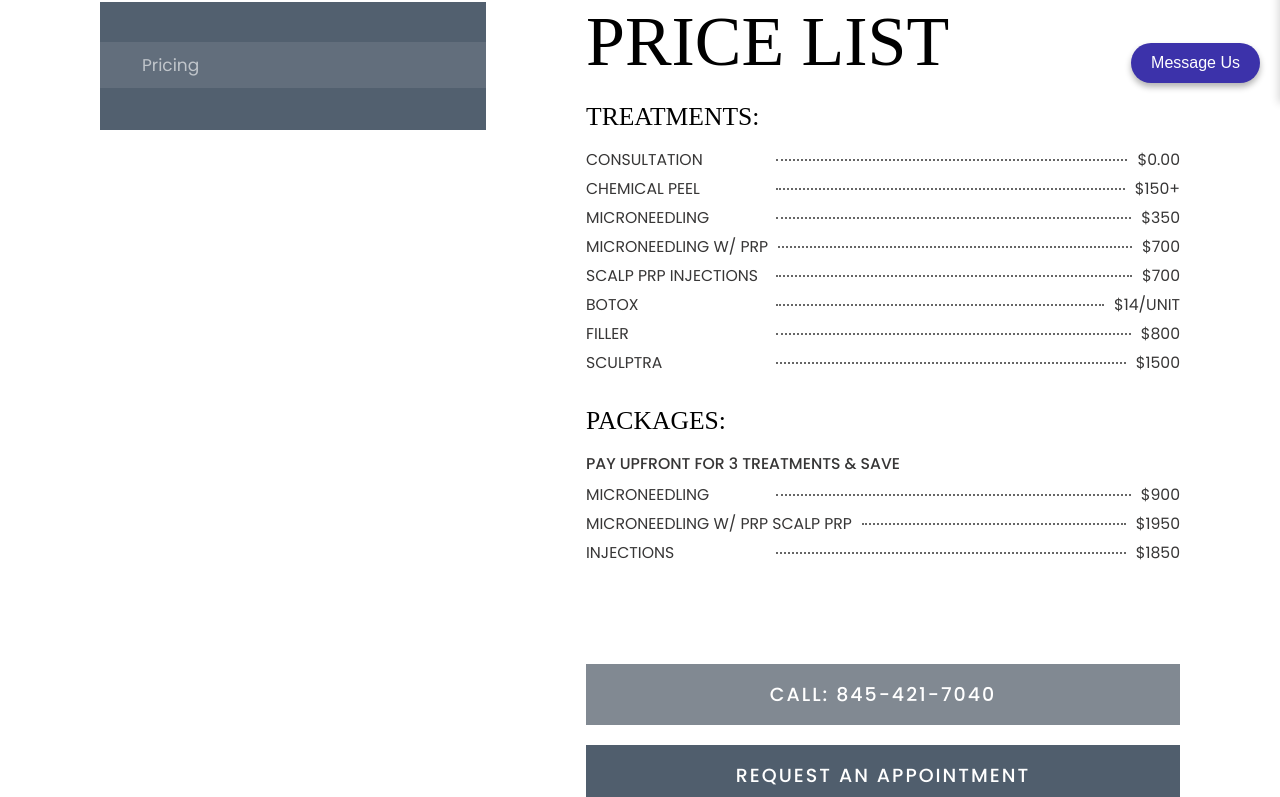
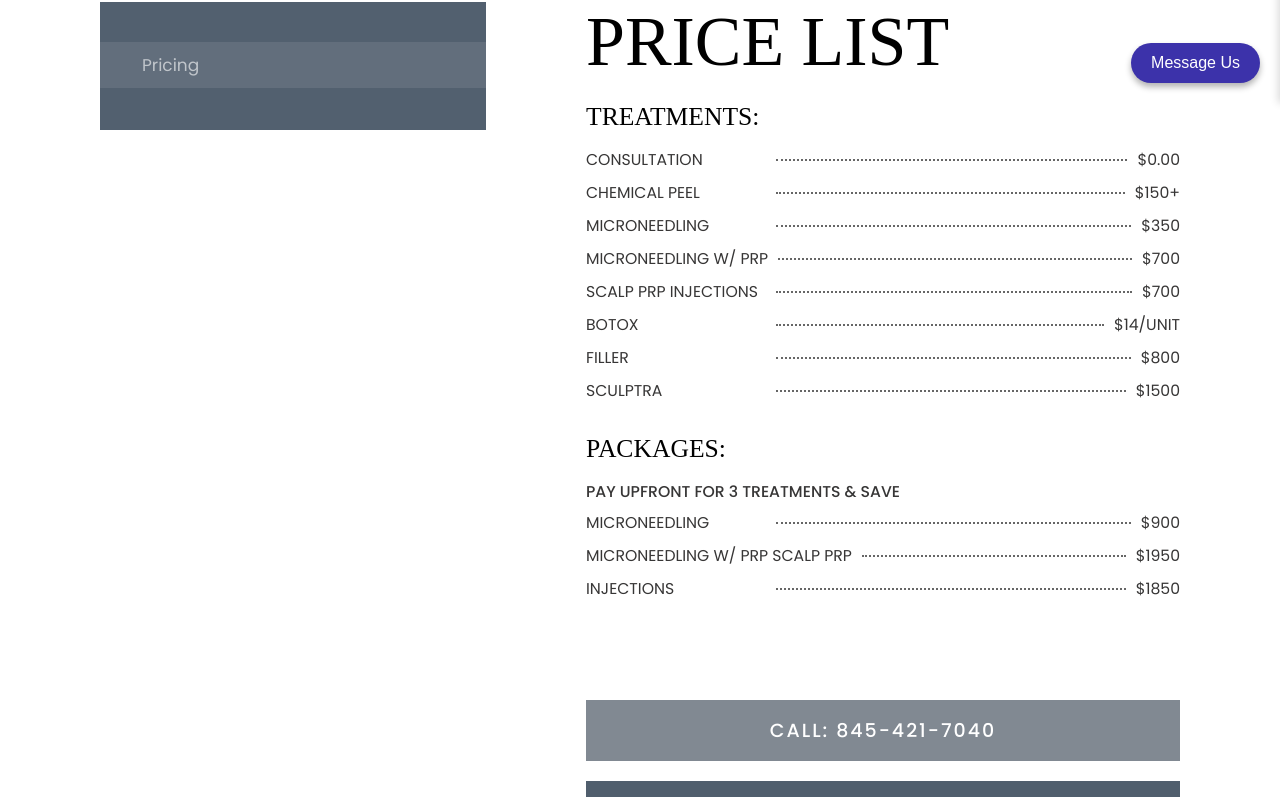
Before and after one commit to suraj-jha-github/dermatology-2, a React (Vite) app: page /pricing in a window 1280 px wide. Shown: the part 697-1494 px from the top of the page. Built offline with nearby package versions, Linux system fonts and the light colour scheme.

Commit message:
added change

```diff
--- a/src/components/Home/ServicesSection.jsx
+++ b/src/components/Home/ServicesSection.jsx
@@ -27,7 +27,7 @@ const ServicesSection = () => {
     {
       title: "DERMATOLOGY",
       image: ImageAssets.cosmeticServices,
-      link: "/services/skin-cancer-screenings",
+      link: "/dermatology/skin-cancer-screenings",
       description: "",
     },
     {
--- a/src/components/Pricing/Pricing.css
+++ b/src/components/Pricing/Pricing.css
@@ -1,6 +1,6 @@
 /* Responsive styling for Pricing page sidebar */
 @media (max-width: 1024px) {
-  .service-page-sidebar {
+  .pricing-page-sidebar {
     display: flex;
     flex-direction: column;
     align-items: center;
@@ -10,12 +10,12 @@
     padding: 20px 0;
   }
 
-  .service-page-sidebar h3 {
+  .pricing-page-sidebar h3 {
     text-align: center;
     margin-bottom: 10px;
   }
 
-  .service-page-sidebar ul {
+  .pricing-page-sidebar ul {
     display: flex;
     flex-direction: column;
     align-items: center;
@@ -25,7 +25,7 @@
     width: 100%;
   }
 
-  .service-page-sidebar li {
+  .pricing-page-sidebar li {
     text-align: center;
     width: 100%;
     margin: 0;
@@ -34,7 +34,7 @@
     display: block;
   }
 
-  .service-page-sidebar li.active {
+  .pricing-page-sidebar li.active {
     background-color: #626e7c;
     width: 100%;
     display: block;
--- a/src/data/serviceData.jsx
+++ b/src/data/serviceData.jsx
@@ -377,7 +377,7 @@ const serviceData = {
     ],
   },
   "Excision Procedures": {
-    main: "Removal of skin cancers, cysts, and abnormal growths under local anesthesia.",
+    main: "Excision procedures involve surgically removing unwanted or abnormal tissue such as moles, cysts, tumors, or skin lesions. Commonly done under local anesthesia, the area is cleaned, the tissue is cut out, and the wound is closed with stitches. It's often used for diagnosis (biopsy) or treatment and is generally safe, with minimal risks like scarring or infection.",
     sections: [
       {
         heading: "What Can Be Removed with Excision?",
@@ -511,7 +511,7 @@ const serviceData = {
     ],
   },
   "Mole & Skin Tag Removal": {
-    main: "Safe removal for cosmetic or medical purposes.",
+    main: "Mole & Skin Tag Removal is a quick and safe procedure used to remove unwanted moles or skin tags for cosmetic reasons or to prevent irritation, snagging, or potential health concerns. The treatment is usually done under local anesthesia with minimal discomfort and little to no downtime. It helps achieve smoother, clearer skin with lasting results.",
     sections: [
       {
         heading: "Mole & Lesion Evaluation",
--- a/src/pages/Pricing.jsx
+++ b/src/pages/Pricing.jsx
@@ -14,7 +14,7 @@ const Pricing = () => (
       <Breadcrumbs />
   <div className="service-page-wrapper">
     {/* Hero Section */}
-    <aside  className="service-page-sidebar transition-all duration-300">
+    <aside  className="service-page-sidebar pricing-page-sidebar transition-all duration-300">
       {/* <h3 className="service-page-title">Pricing</h3> */}
       <ul>
         <li className="active">Pricing</li>
@@ -25,42 +25,42 @@ const Pricing = () => (
       <div className="mb-8">
         <h2 style={{ fontFamily: 'Shippori Mincho B1, serif', fontSize: '1.6rem', marginBottom: '1rem', fontWeight: 500 }}>TREATMENTS:</h2>
         <ul style={{ fontFamily: 'Poppins, sans-serif', fontSize: '0.98rem', color: '#373636', marginBottom: '2rem', paddingLeft: 0 }}>
-          <li style={{ marginBottom: 6, display: 'flex', alignItems: 'center' }}>
+          <li style={{ marginBottom: 10, display: 'flex', alignItems: 'center' }}>
             <span style={{ minWidth: '180px', whiteSpace: 'nowrap' }}>CONSULTATION</span>
             <span style={{ flex: 1, borderBottom: '2px dotted #666', height: 2, margin: '0 10px', minWidth: 0 }}></span>
             <span>$0.00</span>
           </li>
-          <li style={{ marginBottom: 6, display: 'flex', alignItems: 'center' }}>
+          <li style={{ marginBottom: 10, display: 'flex', alignItems: 'center' }}>
             <span style={{ minWidth: '180px', whiteSpace: 'nowrap' }}>CHEMICAL PEEL</span>
             <span style={{ flex: 1, borderBottom: '2px dotted #666', height: 2, margin: '0 10px', minWidth: 0 }}></span>
             <span>$150+</span>
           </li>
-          <li style={{ marginBottom: 6, display: 'flex', alignItems: 'center' }}>
+          <li style={{ marginBottom: 10, display: 'flex', alignItems: 'center' }}>
             <span style={{ minWidth: '180px', whiteSpace: 'nowrap' }}>MICRONEEDLING</span>
             <span style={{ flex: 1, borderBottom: '2px dotted #666', height: 2, margin: '0 10px', minWidth: 0 }}></span>
             <span>$350</span>
           </li>
-          <li style={{ marginBottom: 6, display: 'flex', alignItems: 'center' }}>
+          <li style={{ marginBottom: 10, display: 'flex', alignItems: 'center' }}>
             <span style={{ minWidth: '180px', whiteSpace: 'nowrap' }}>MICRONEEDLING W/ PRP</span>
             <span style={{ flex: 1, borderBottom: '2px dotted #666', height: 2, margin: '0 10px', minWidth: 0 }}></span>
             <span>$700</span>
           </li>
-          <li style={{ marginBottom: 6, display: 'flex', alignItems: 'center' }}>
+          <li style={{ marginBottom: 10, display: 'flex', alignItems: 'center' }}>
             <span style={{ minWidth: '180px', whiteSpace: 'nowrap' }}>SCALP PRP INJECTIONS</span>
             <span style={{ flex: 1, borderBottom: '2px dotted #666', height: 2, margin: '0 10px', minWidth: 0 }}></span>
             <span>$700</span>
           </li>
-          <li style={{ marginBottom: 6, display: 'flex', alignItems: 'center' }}>
+          <li style={{ marginBottom: 10, display: 'flex', alignItems: 'center' }}>
             <span style={{ minWidth: '180px', whiteSpace: 'nowrap' }}>BOTOX</span>
             <span style={{ flex: 1, borderBottom: '2px dotted #666', height: 2, margin: '0 10px', minWidth: 0 }}></span>
             <span>$14/UNIT</span>
           </li>
-          <li style={{ marginBottom: 6, display: 'flex', alignItems: 'center' }}>
+          <li style={{ marginBottom: 10, display: 'flex', alignItems: 'center' }}>
             <span style={{ minWidth: '180px', whiteSpace: 'nowrap' }}>FILLER</span>
             <span style={{ flex: 1, borderBottom: '2px dotted #666', height: 2, margin: '0 10px', minWidth: 0 }}></span>
             <span>$800</span>
           </li>
-          <li style={{ marginBottom: 6, display: 'flex', alignItems: 'center' }}>
+          <li style={{ marginBottom: 10, display: 'flex', alignItems: 'center' }}>
             <span style={{ minWidth: '180px', whiteSpace: 'nowrap' }}>SCULPTRA</span>
             <span style={{ flex: 1, borderBottom: '2px dotted #666', height: 2, margin: '0 10px', minWidth: 0 }}></span>
             <span>$1500</span>
@@ -70,17 +70,17 @@ const Pricing = () => (
         <div style={{ fontFamily: 'Poppins, sans-serif', fontSize: '0.98rem', color: '#373636', marginBottom: '2rem' }}>
           <div style={{ fontWeight: 500, marginBottom: 8 }}>PAY UPFRONT FOR 3 TREATMENTS & SAVE</div>
           <ul style={{ paddingLeft: 0 }}>
-            <li style={{ marginBottom: 6, display: 'flex', alignItems: 'center' }}>
+            <li style={{ marginBottom: 10, display: 'flex', alignItems: 'center' }}>
               <span style={{ minWidth: '180px', whiteSpace: 'nowrap' }}>MICRONEEDLING</span>
               <span style={{ flex: 1, borderBottom: '2px dotted #666', height: 2, margin: '0 10px', minWidth: 0 }}></span>
               <span>$900</span>
             </li>
-            <li style={{ marginBottom: 6, display: 'flex', alignItems: 'center' }}>
+            <li style={{ marginBottom: 10, display: 'flex', alignItems: 'center' }}>
               <span style={{ minWidth: '180px', whiteSpace: 'nowrap' }}>MICRONEEDLING W/ PRP SCALP PRP</span>
               <span style={{ flex: 1, borderBottom: '2px dotted #666', height: 2, margin: '0 10px', minWidth: 0 }}></span>
               <span>$1950</span>
             </li>
-            <li style={{ marginBottom: 6, display: 'flex', alignItems: 'center' }}>
+            <li style={{ marginBottom: 10, display: 'flex', alignItems: 'center' }}>
               <span style={{ minWidth: '180px', whiteSpace: 'nowrap' }}>INJECTIONS</span>
               <span style={{ flex: 1, borderBottom: '2px dotted #666', height: 2, margin: '0 10px', minWidth: 0 }}></span>
               <span>$1850</span>
```
